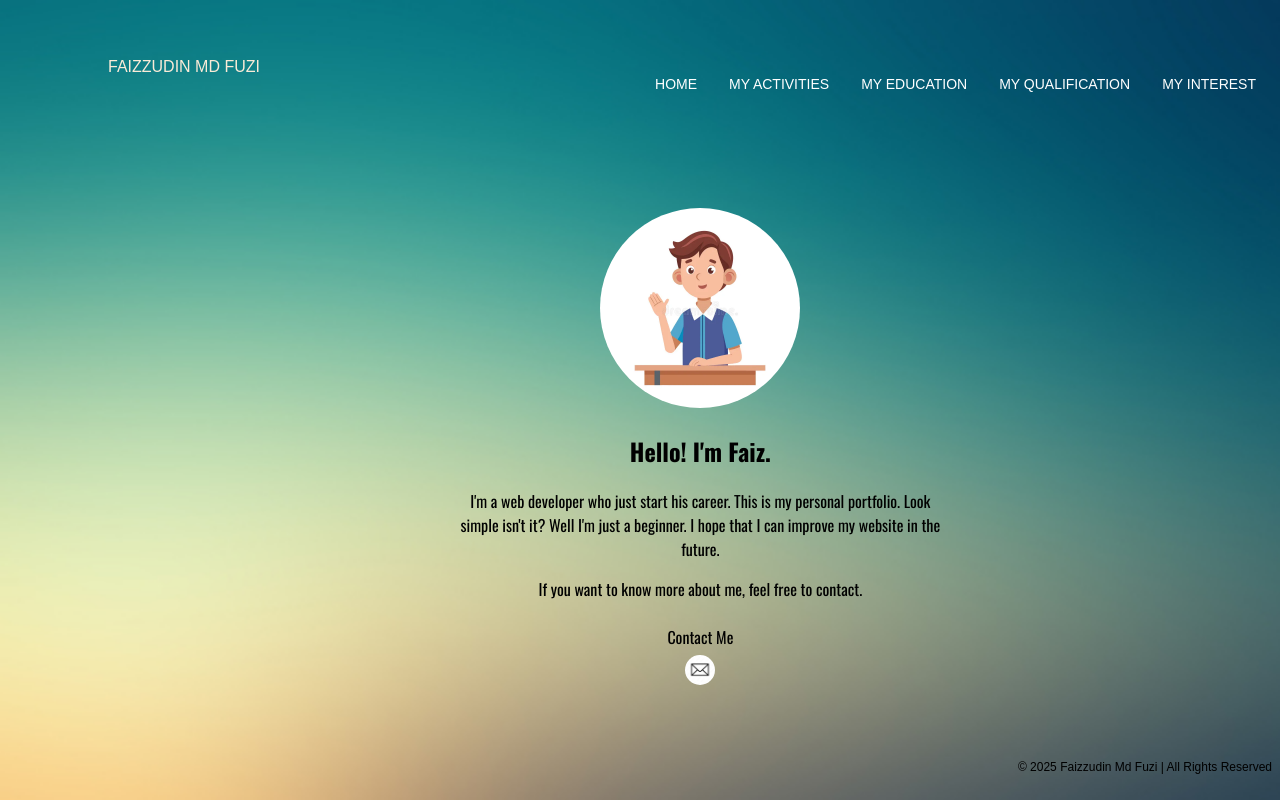
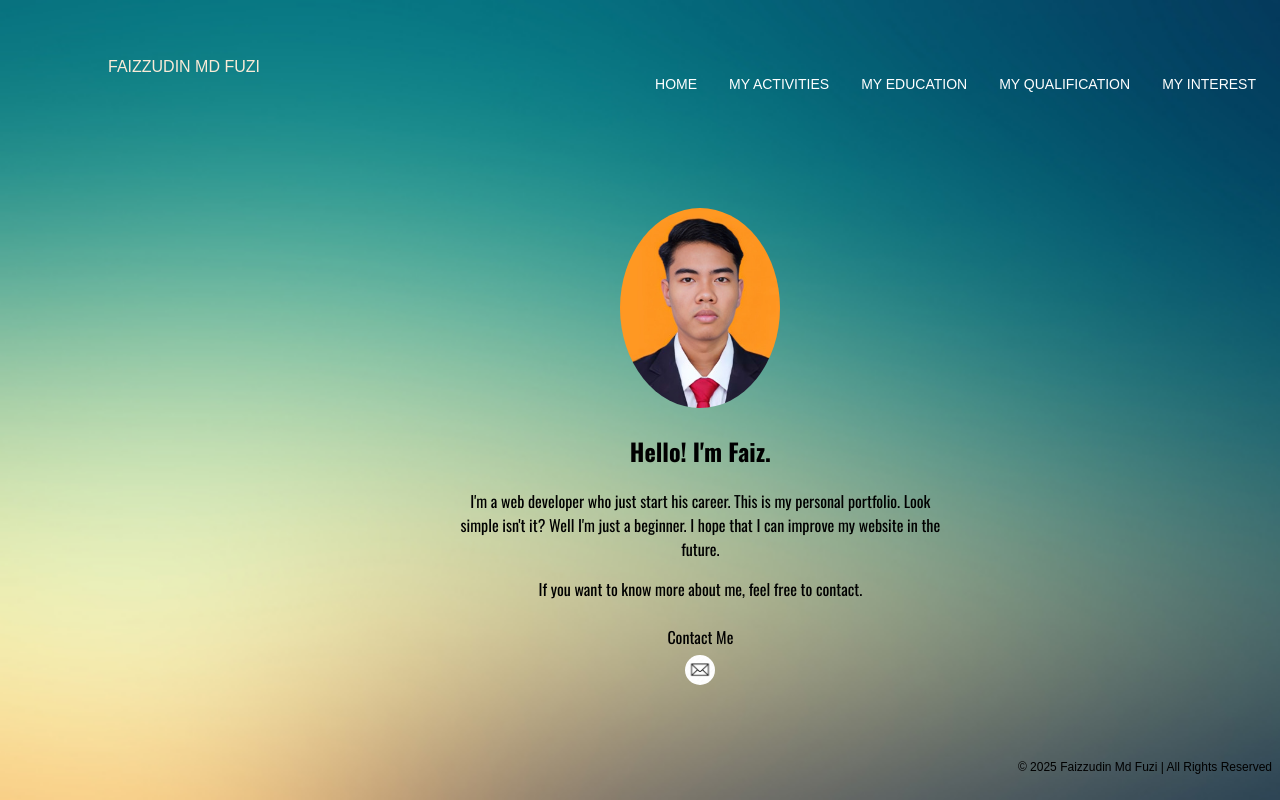
Before and after one commit to FADZIN/My-Project, a plain HTML site: page index.html in a window 1280 px wide. Drawn offline with nearby package versions, Linux system fonts and the light colour scheme.

Commit message:
Update index.html

```diff
--- a/index.html
+++ b/index.html
@@ -59,7 +59,7 @@
 
     img {
         border-radius: 50%;
-        width: 200px;
+        width: 160px;
         height: 200px;
     }
 
@@ -85,7 +85,7 @@
     </nav>
 </header>
 <article>
-    <img src="Images/image6.webp">
+    <img src="Images/image8.jpg">
    <h1>Hello! I'm Faiz.</h1>
     <p>I'm a web developer who just start his career. This is my personal portfolio.
     Look simple isn't it? Well I'm just a beginner. I hope that I can improve my website in the future.</p>
```
